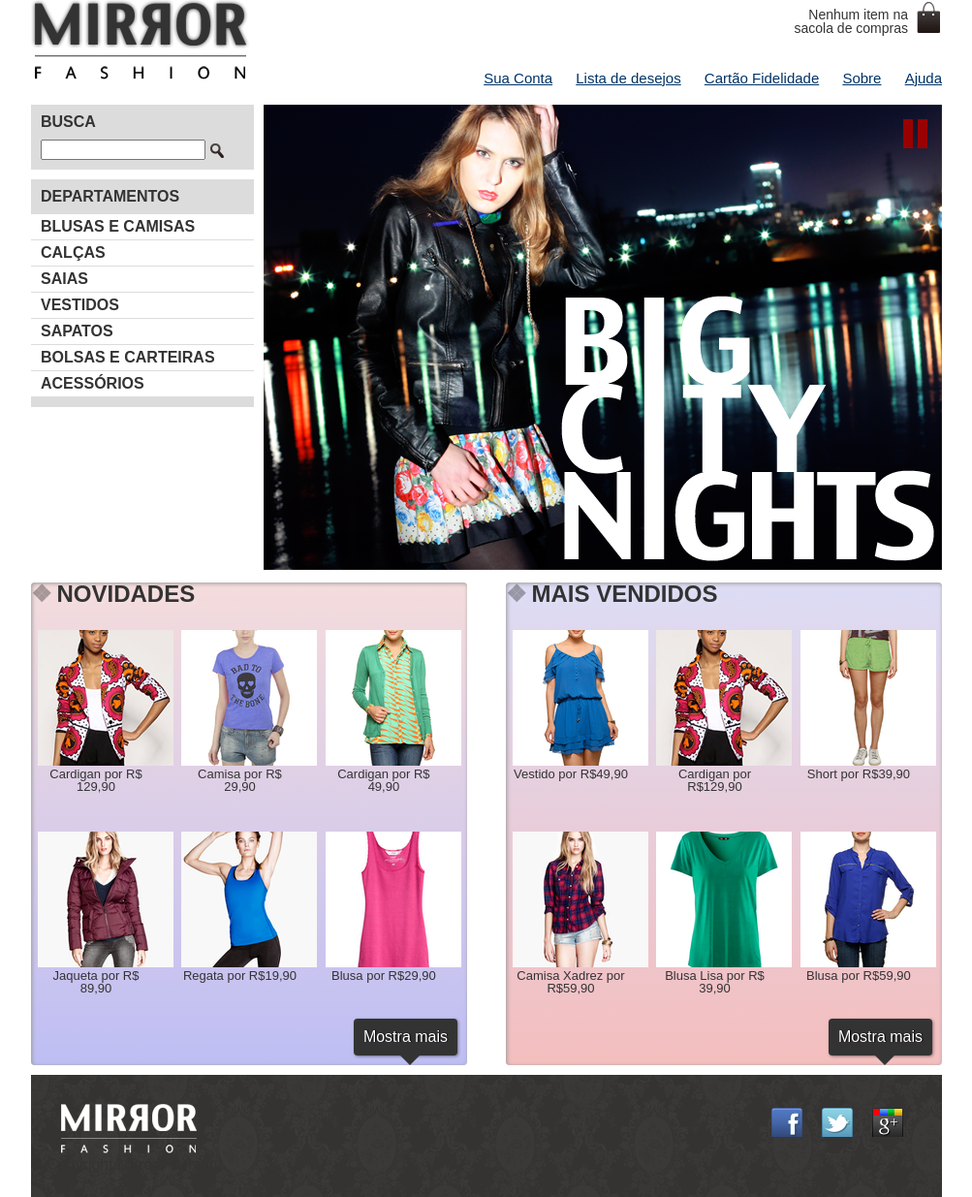
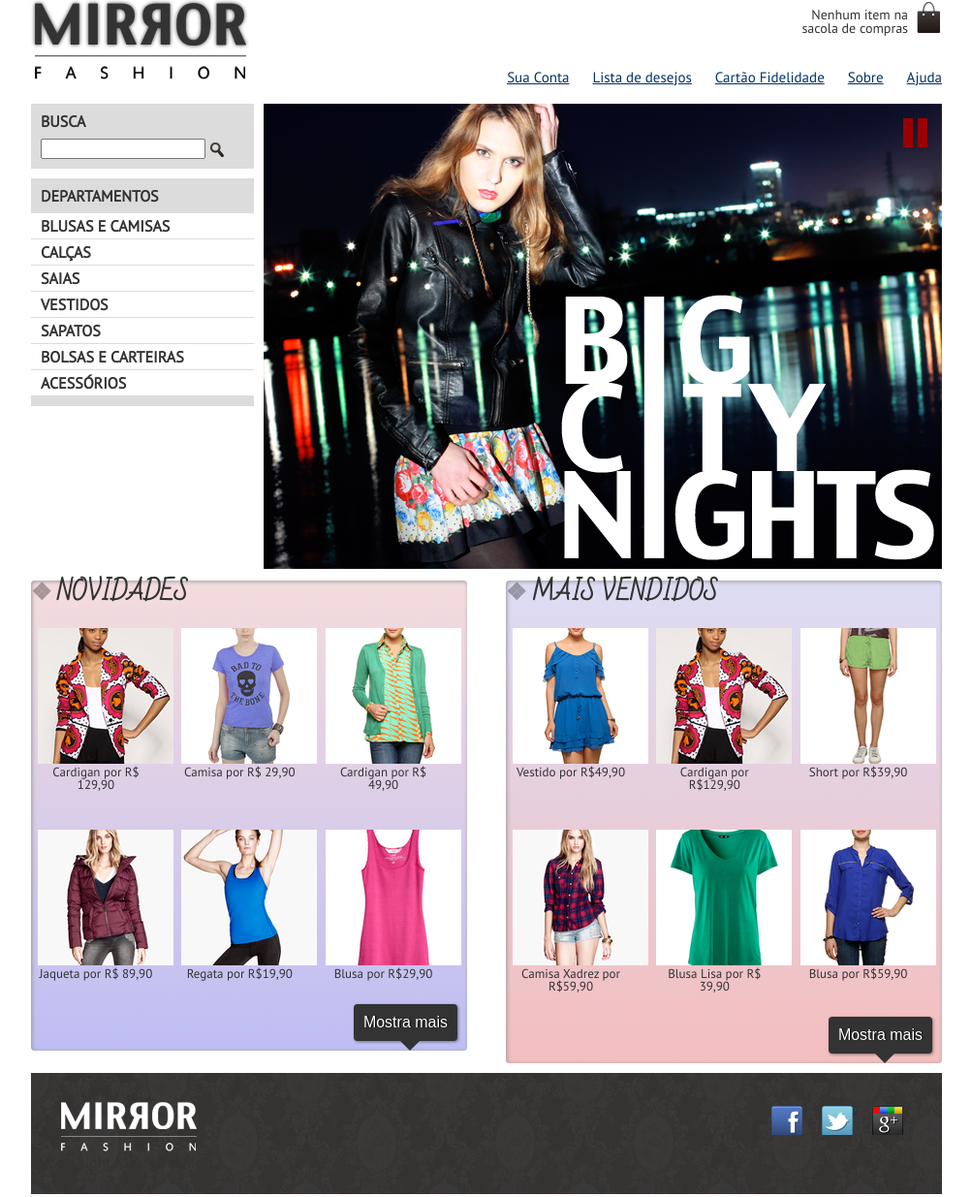
Before and after one commit to ValeriaNiceria/ApostilaCaelum, a PHP site: page / in a window 1280 px wide. Shown: the whole page at 97% size, without its empty margins (138-1141 px from the left). Run offline with PHP 8.4, Linux system fonts and the light colour scheme.

Commit message:
Fontes customizadas - Google Web Fonts

```diff
--- a/cabecalho.php
+++ b/cabecalho.php
@@ -3,6 +3,8 @@
 <head>
     <meta charset="UTF-8">
     <title><?php print $cabecalho_title;?></title>
+
+    <link href="https://fonts.googleapis.com/css?family=PT+Sans|Bad+Script" rel="stylesheet"> <!--Importano a font do site do google-->
 
     <link rel="stylesheet" href="css/reset.css">
 
--- a/css/estilo.css
+++ b/css/estilo.css
@@ -153,7 +153,7 @@ header{
 }
 
 body{
-    font-family: "arial","helvetica",sans-serif;
+    font-family: 'PT Sans',sans-serif;
     color: #333333;
 }
 
@@ -268,6 +268,7 @@ Ele só vai ser exibido quando os produtos adicionais estiverem colapsados*/
 }
 
 .painel h2{
+    font-family: 'Bad Script', sans-serif;
     font-size: 24px;
     font-weight: bold;
     text-transform: uppercase;
```
Lines whose indentation alone changed are shown as unchanged.
